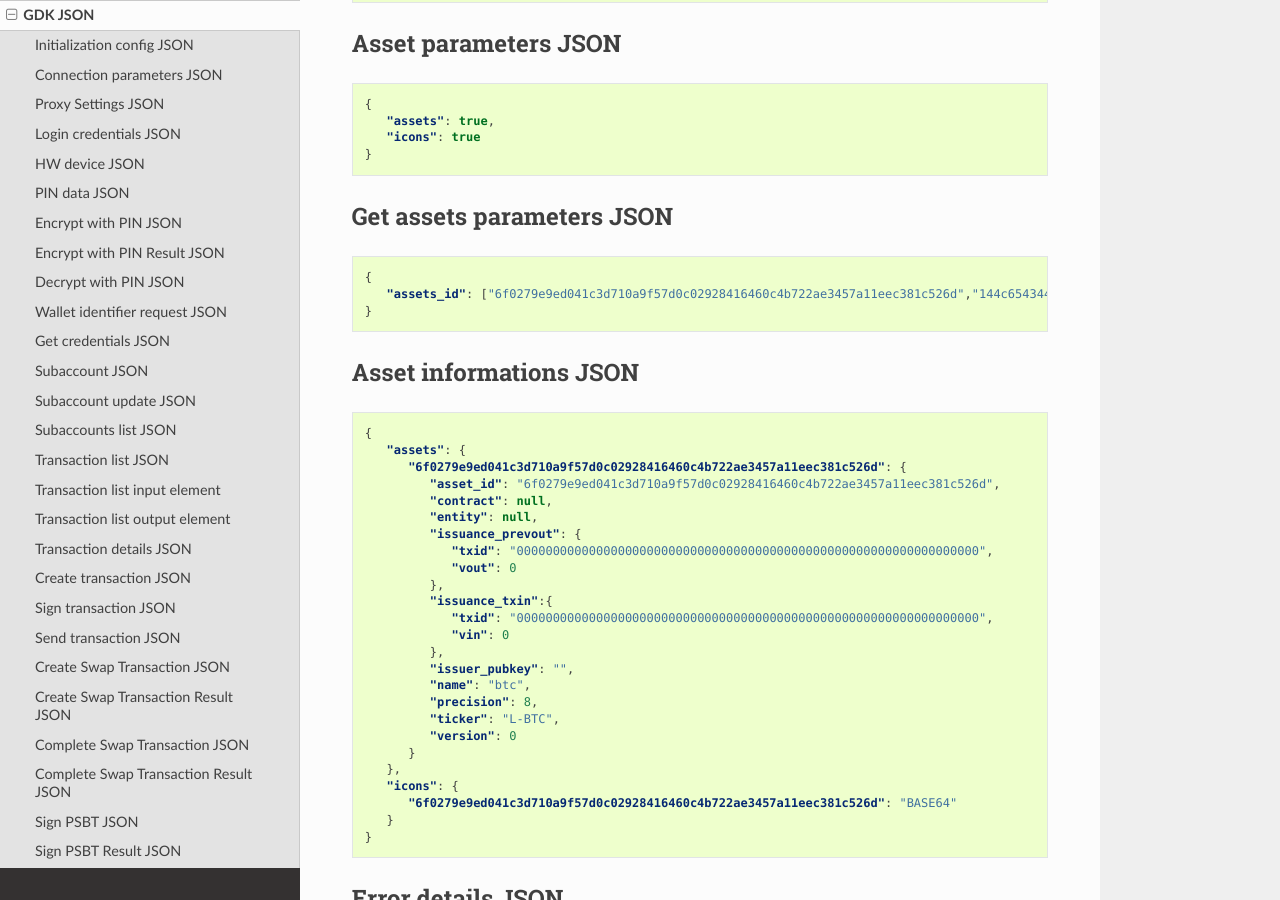
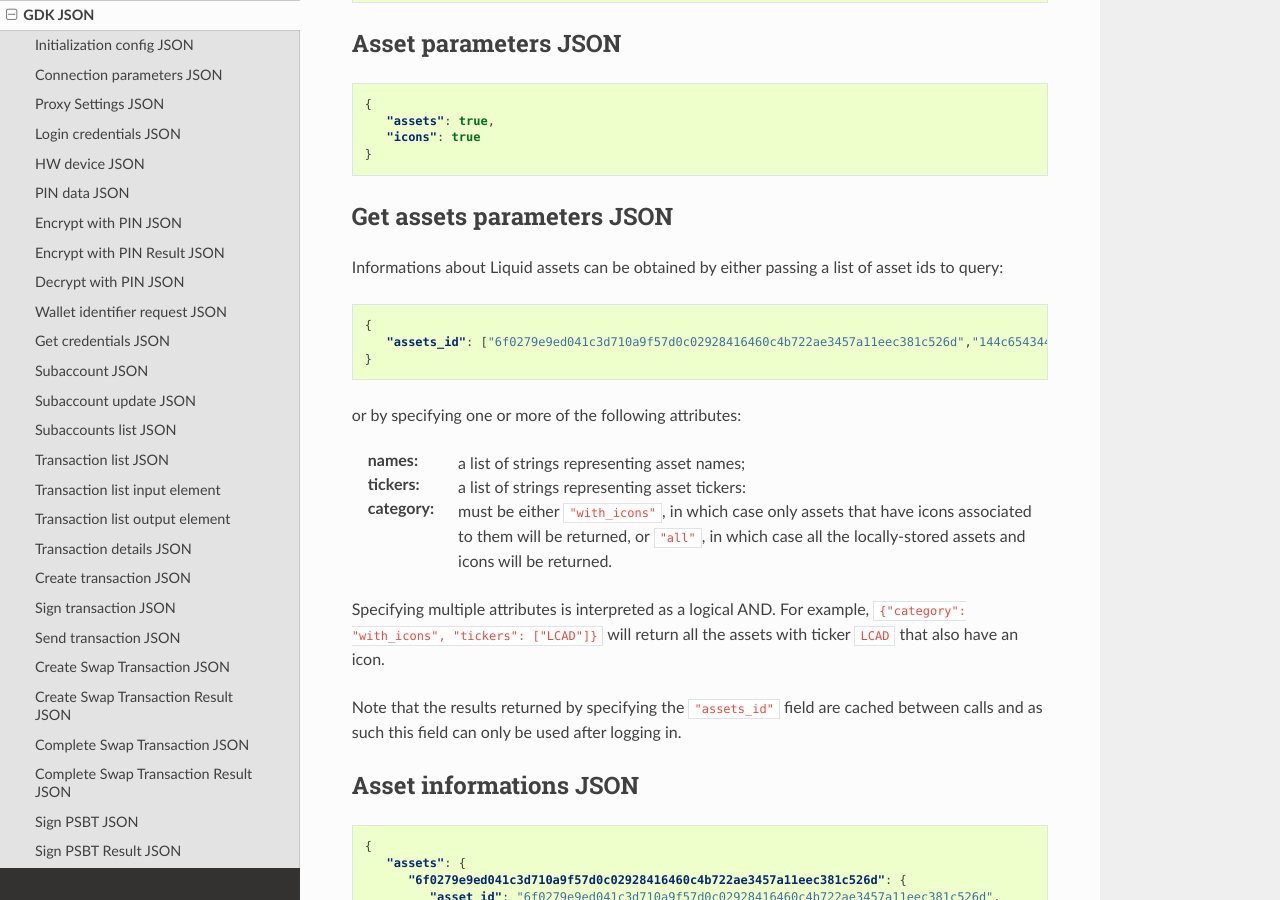
Before and after one commit to Blockstream/gdk, a Sphinx documentation site: the page built from docs/source/gdk-json.rst, in a window 1280 px wide and 900 px high, scrolled down 31349 px. Built offline with Sphinx 7.4.7 and the Read the Docs theme 2.0.0, drawn with Linux system fonts in a browser that asks for light colours; pages that are not in the unit, such as notebooks, are missing from menus.

Commit message:
get_assets: update docs

```diff
--- a/docs/source/gdk-json.rst
+++ b/docs/source/gdk-json.rst
@@ -1790,12 +1790,29 @@ Asset parameters JSON
 Get assets parameters JSON
 --------------------------
 
-.. code-block:: json
-
-   {
-      "assets_id": ["6f0279e9ed041c3d710a9f57d0c02928416460c4b722ae3457a11eec381c526d","144c654344aa716d6f3abcc1ca90e5641e4e2a7f633bc09fe3baf64585819a49"],
-   }
-
+Informations about Liquid assets can be obtained by either passing a list of
+asset ids to query:
+
+.. code-block:: json
+
+   {
+      "assets_id": ["6f0279e9ed041c3d710a9f57d0c02928416460c4b722ae3457a11eec381c526d","144c654344aa716d6f3abcc1ca90e5641e4e2a7f633bc09fe3baf64585819a49"]
+   }
+
+or by specifying one or more of the following attributes:
+
+:names: a list of strings representing asset names;
+:tickers: a list of strings representing asset tickers:
+:category: must be either ``"with_icons"``, in which case only assets that have
+           icons associated to them will be returned, or ``"all"``, in which
+           case all the locally-stored assets and icons will be returned.
+
+Specifying multiple attributes is interpreted as a logical AND. For example,
+``{"category": "with_icons", "tickers": ["LCAD"]}`` will return all the assets
+with ticker ``LCAD`` that also have an icon.
+
+Note that the results returned by specifying the ``"assets_id"`` field are
+cached between calls and as such this field can only be used after logging in.
 
 .. _asset-informations:
 
```
